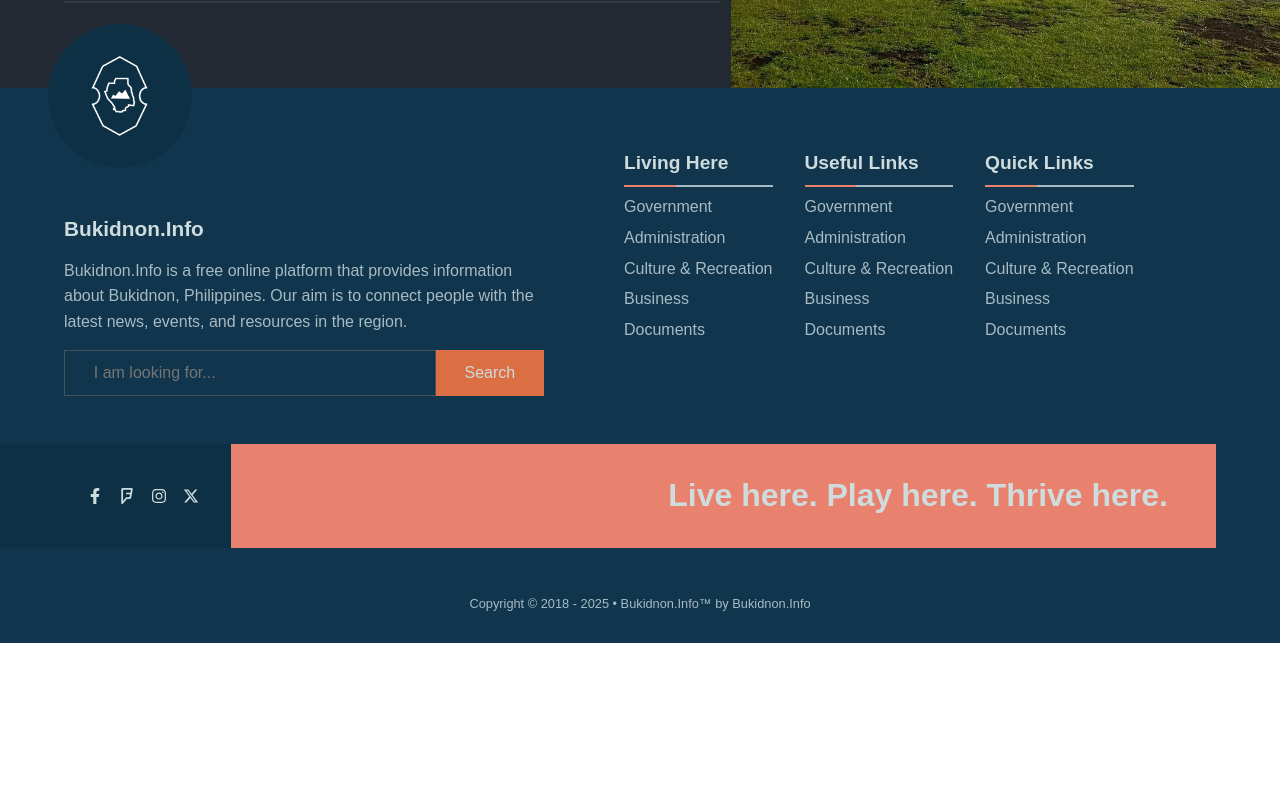
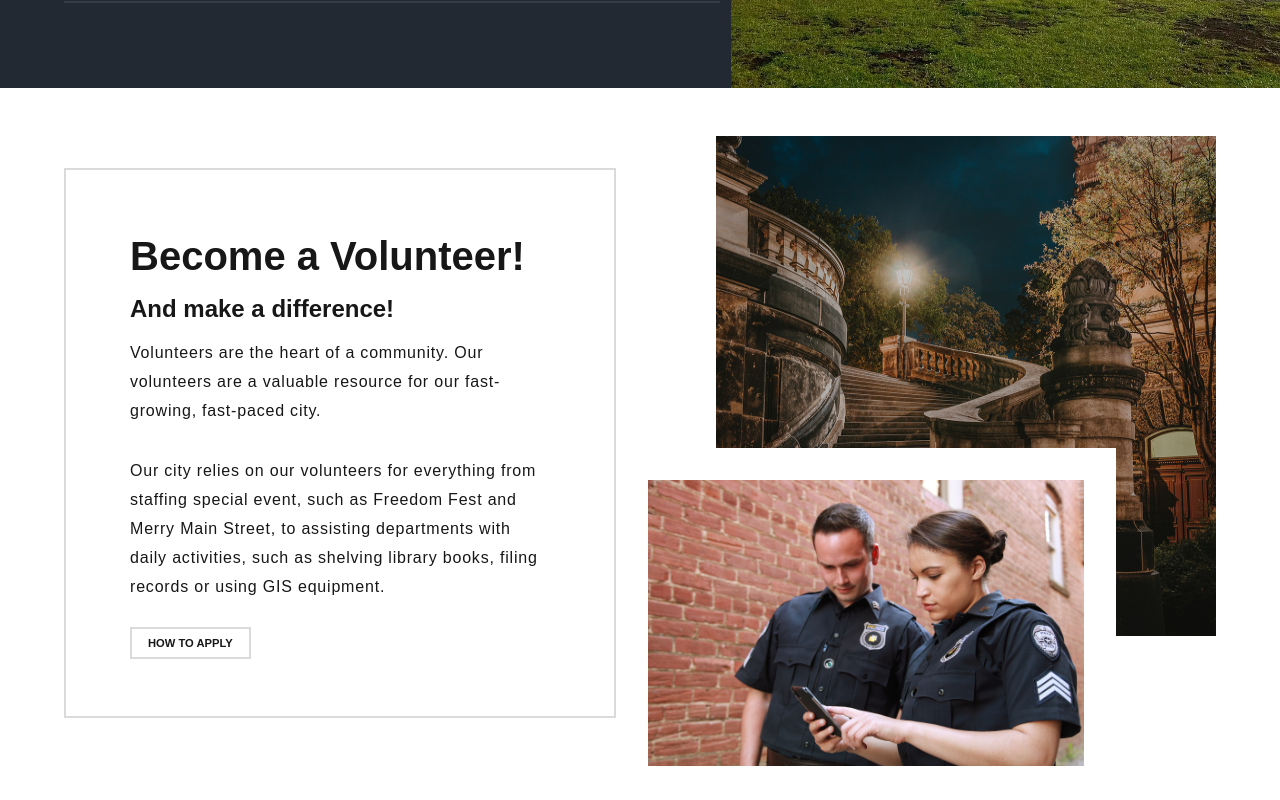
Before and after one commit to reyanjoh/bukidnon.info, a Next.js app: page / in a window 1280 px wide. Shown: the part 2940-3740 px from the top of the page. Before the commit the page ends 3583 px from the top, so only its background shows below. Built offline with nearby package versions, Linux system fonts and the light colour scheme.

Commit message:
desktop homepage temp content finished

```diff
--- a/app/page-components/footer.module.css
+++ b/app/page-components/footer.module.css
@@ -1,6 +1,7 @@
 
 .footer{
     gap: 3rem;
+    margin-top: 5rem;
 }
 .footertop{
     display: grid;
--- a/app/page.js
+++ b/app/page.js
@@ -152,9 +152,33 @@ export default function Home() {
           </div>
         </section>
 
-        <section className={`${styles.section} ${styles.sectionBecomeAVolunteer} width-full`}>
-          <div className={`${styles.sectionBecomeAVolunteerContainer} width`}>
+        <section className={`${styles.section} ${styles.sectionBecomeAVolunteer} width-full flex flex-justify-center`}>
+          <div className={`${styles.sectionBecomeAVolunteerContainer} width flex flex-row`}>
+            <div className={`${styles.sectionBecomeAVolunteerLeft}`}>
+              <div className={`${styles.sectionBecomeAVolunteerText}`}>
+                <h3>
+                  Become a Volunteer!
+                </h3>
+                <h4>
+                  And make a difference!
+                </h4>
+                <p>
+                  Volunteers are the heart of a community. Our volunteers are a valuable resource for our fast-growing, fast-paced city.
+                </p>
+                <p>
+                  Our city relies on our volunteers for everything from staffing special event, such as Freedom Fest and Merry Main Street, to assisting departments with daily activities, such as shelving library books, filing records or using GIS equipment.
+                </p>
+                <Link href='/'>How to Apply</Link>
+              </div>
+            </div>
+            <div className={`${styles.sectionBecomeAVolunteerRight}`}>
 
+              <div className={`${styles.sectionBecomeAVolunteerRightImage}`}>
+                <Image src='/imgs/place.jpg' alt='About Bottom Right' width={500} height={500} />
+
+                <Image src='/imgs/police.jpg' alt='About Bottom Right' width={500} height={350} />
+              </div>
+            </div>
           </div>
         </section>
 
--- a/app/page.module.css
+++ b/app/page.module.css
@@ -353,3 +353,83 @@
   /* padding: 2rem 0; */
   margin-top: 2rem;
 }
+
+
+.sectionBecomeAVolunteerContainer{
+  /* background-color: rgb(185, 104, 104); */
+  margin: 5rem 0;
+  display: grid;
+  grid-template-columns: 1fr 1fr;
+  min-height: 30rem;
+  gap: 3rem;
+}
+
+.sectionBecomeAVolunteerLeft{
+  display: flex;
+  flex-direction: column;
+  justify-content: center;
+  align-items: flex-start;
+}
+
+.sectionBecomeAVolunteerText{
+  border: 2px solid var(--border-light);
+  /* width: 30rem; */
+  padding: 4rem;
+}
+
+.sectionBecomeAVolunteerText h3{
+  font-size: 2.5rem;
+  font-weight: 600;
+  font-weight: 800;
+}
+
+.sectionBecomeAVolunteerText h4{
+  font-size: 1.5rem;
+  font-weight: 600;
+  font-weight: 800;
+  margin: 1rem 0;
+}
+
+.sectionBecomeAVolunteerText p{
+  font-weight: 400;
+  line-height: 1.8;
+  margin-bottom: 2rem;
+  letter-spacing: .05rem;
+
+}
+
+.sectionBecomeAVolunteerText a{
+  font-weight: 600;
+  line-height: 1.5;
+  margin: 2rem 0;
+  text-transform: uppercase;
+  border: 2px solid var(--border-light);
+  padding: .5rem 1rem;
+  transition: all .5s ease;
+  font-size: .7rem;
+
+}
+
+.sectionBecomeAVolunteerText a:hover{
+  background-color: var(--navy);
+  color: var(--white);
+}
+
+.sectionBecomeAVolunteerRightImage{
+  position: relative;
+  /* background-color: var(--border-light); */
+  height: 100%;
+}
+
+.sectionBecomeAVolunteerRightImage img:first-child{
+  position: absolute;
+  top: -2rem;
+  right: 0;
+}
+
+.sectionBecomeAVolunteerRightImage img:last-child{
+  position: absolute;
+  bottom: -5rem;
+  left: -3rem;
+  border: 2rem solid white;
+}
```
Also changed, not shown: public/imgs/place.jpg (added), public/imgs/police.jpg (added).
